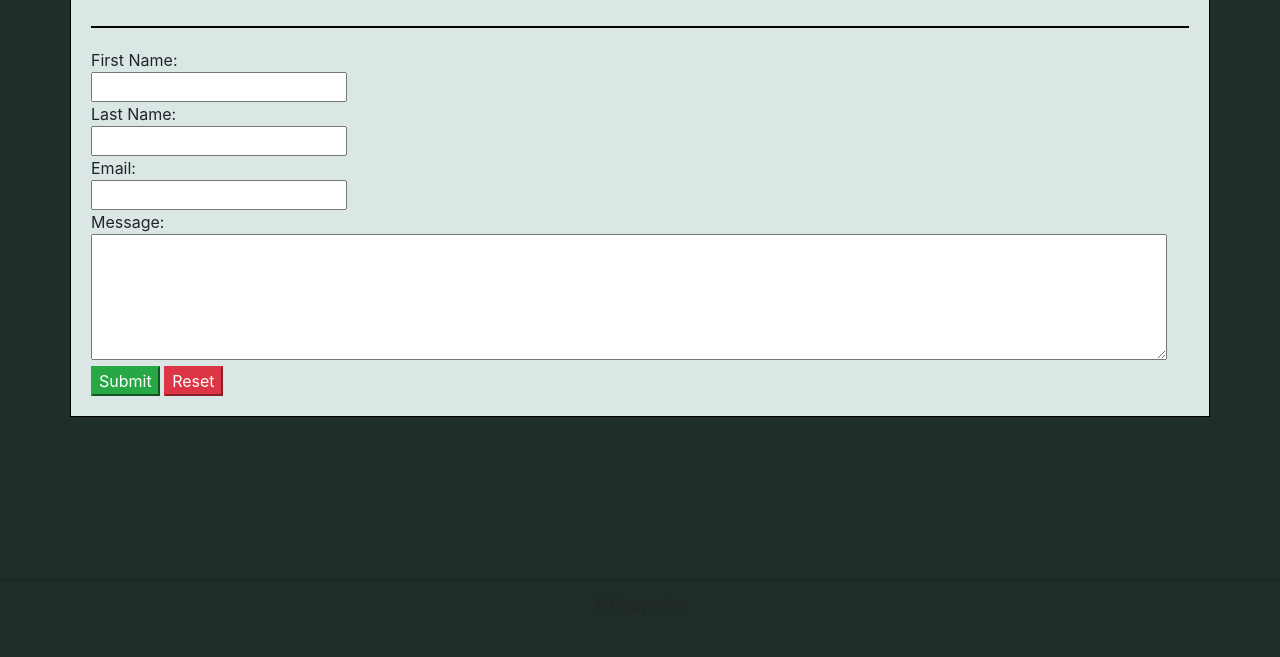
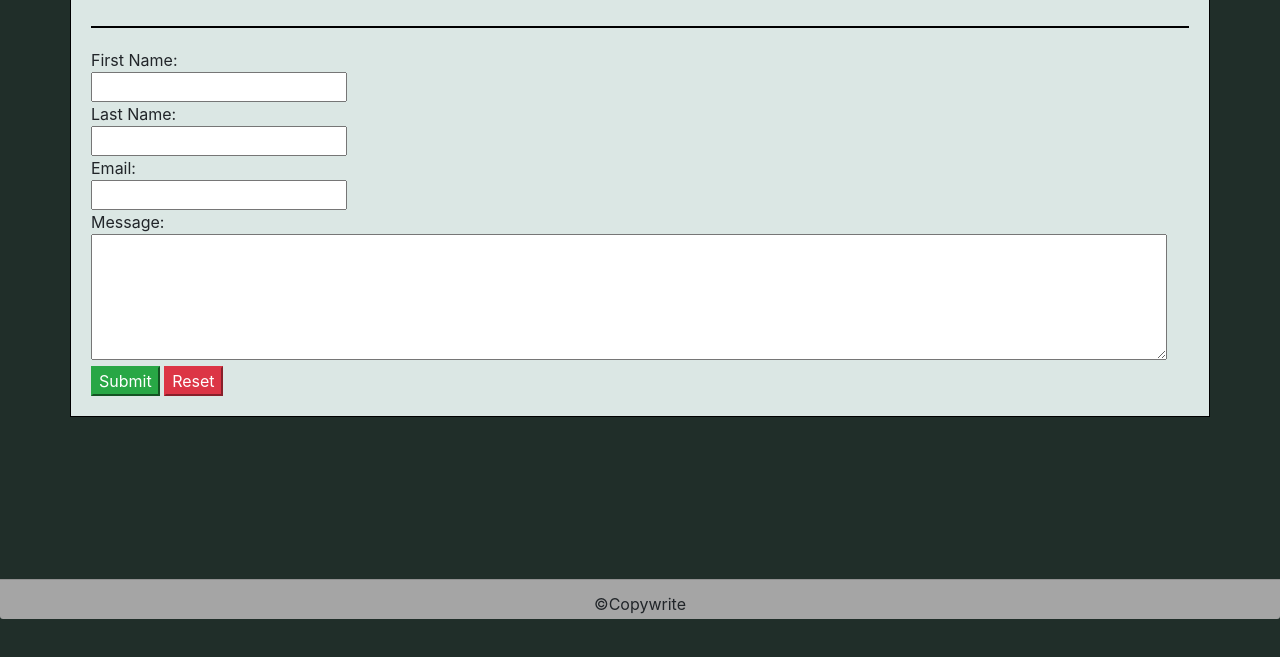
Before and after one commit to austdobe/Bootstrap-portfolio, a plain HTML site: page contact.html in a window 1280 px wide. Shown: the part 181-838 px from the top of the page. Drawn offline with nearby package versions, Linux system fonts and the light colour scheme.

Commit message:
fixed footer on contact page

```diff
--- a/contact.html
+++ b/contact.html
@@ -49,7 +49,7 @@
         </form>
 
     </div>
-    <footer class="card-footer">
+    <footer class="card-footer" style="background-color: rgb(165, 165, 165)" >
             &copy;Copywrite
     </footer>
 </body>
```
